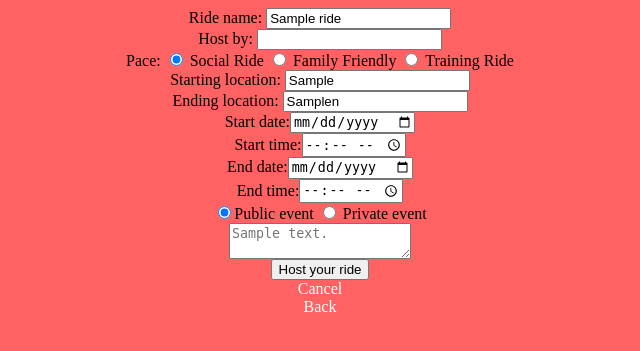
After one commit to nellagio/Giro_Della_Mappa, a Django app: page /ride/000/edit/ in a window 1280 px wide. The commit adds this page. Shown: the top 351 px of the page, without its empty margins (320-960 px from the left). Run offline with Django 3.2, Linux system fonts and the light colour scheme; tables that the repository leaves empty hold one stand-in row (values such as "Sample post").

Commit message:
edit page complete

```diff
--- /dev/null
+++ b/mygiro/girodm/templates/girodm/editride.html
@@ -0,0 +1,83 @@
+<!DOCTYPE html>
+<html lang="en">
+
+<head>
+    <style>
+        body {
+            background-color: rgba(255, 0, 0, 0.616);
+            text-align: center;
+        }
+
+        .form {
+            display: flex;
+            flex-direction: column;
+            justify-content: center;
+            align-items: center;
+        }
+
+        a {
+            text-decoration: none;
+            color: white;
+        }
+
+        a:hover {
+            text-decoration: none;
+            color: green;
+        }
+    </style>
+    <meta charset="UTF-8">
+    <meta name="viewport" content="width=device-width, initial-scale=1.0">
+    <title>{{ride.ride_name}} - GiroDM
+    </title>
+</head>
+
+<body>
+    <div class="main">
+
+        <form class="form" action="{% url 'girodm:editride' ride.code %}" method="post">
+            {% csrf_token %}
+
+            <label>Ride name: <input type="text" name="rideName" value="{{ride.ride_name}}" placeholder="{{ride.ride_name}}" /></label>
+
+            <label>Host by: <input type="text" name="hostName" value="{{ request.user.first_name }}" placeholder="{{ request.user.first_name }}"></label>
+
+            <label>Pace:
+                <label class="radio"><input type="radio" name="pace" value="ep" checked> Social Ride </label>
+                <label class="radio"><input type="radio" name="pace" value="ff"> Family Friendly </label>
+                <label class="radio"> <input type="radio" name="pace" value="tp"> Training Ride </label>
+            </label>
+
+            <label>Starting location: <input type="text" name="startLocation" value="{{ ride.start_location }}" placeholder="{{ ride.start_location }}"></label>
+
+            <label>Ending location: <input type="text" name="endLocation" value="{{ ride.end_location }}n" placeholder="{{ ride.end_location }}"></label>
+
+            <label>Start date:<input type="date" name="startDate" value="{{ride.start_time}}" placeholder="Starting date"></label>
+
+            <label>Start time:<input type="time" name="startTime" value="{{ride.start_time}}" placeholder="Start time"></label>
+
+            <label>End date:<input type="date" name="endDate" value="{{ride.end_time}}" placeholder="Ending time"></label>
+
+            <label>End time:<input type="time" name="endTime" value="{{ride.end_time}}" placeholder="End time"></label>
+
+            <label>
+                <label class="radio"><input type="radio" name="private" value="public" checked>Public event</label>
+                <label class="radio"><input type="radio" name="private" value="private"> Private event</label>
+            </label>
+
+            <textarea name="comments" value="{{ride.comments}}" placeholder="{{ride.comments}}"></textarea>
+
+            <div class="g-recaptcha" data-sitekey="6LeVHqwZAAAAALjMdMK_fV7Aq9F5l5ETRv5E64kf"></div>
+
+            <button type="submit">Host your ride</button>
+
+            <a href="{% url 'girodm:user' %}">Cancel</a>
+
+        </form>
+
+        <div class="links">
+            <a href="{% url 'girodm:user' %}">Back</a>
+        </div>
+    </div>
+</body>
+
+</html>
--- a/mygiro/girodm/templates/girodm/user.html
+++ b/mygiro/girodm/templates/girodm/user.html
@@ -46,7 +46,11 @@
         {% for ride in rides %}
         {% comment %} random code queries to find right url {% endcomment %}
         <a href="{% url "girodm:detail" ride.code %}">{{ride.ride_name}}</a>
+
+        <a href="{% url "girodm:editridepage" ride.code %}">Edit</a>
+
         {% endfor %}
+
         <div>
             <script>
             </script>
--- a/mygiro/girodm/urls.py
+++ b/mygiro/girodm/urls.py
@@ -11,5 +11,7 @@ urlpatterns = [
     path('register/', views.registerPage, name="register"),
     path('viewrides/', views.viewrides ,name="viewrides"),
     path('ride/<str:code>/', views.detail, name="detail"),
+    path('ride/<str:code>/edit/', views.editRidePage, name="editridepage"),
     path('create_a_ride/', views.createride, name="createride"),
+    path('ride/<str:code>/edit_a_ride/', views.editRide, name="editride"),
 ]
--- a/mygiro/girodm/views.py
+++ b/mygiro/girodm/views.py
@@ -80,20 +80,25 @@ def createride(request):
     host_name = request.POST['hostName']
     pace = request.POST['pace']
     start_location = request.POST['startLocation']
+    start_date = request.POST['startDate']
     start_time = request.POST['startTime']
+    display_start_time = datetime.strptime(start_date + start_time, '%Y-%m-%d%H:%M')
+    print(display_start_time)
     end_location = request.POST['endLocation']
+    end_date = request.POST['endDate']
     end_time = request.POST['endTime']
+    display_end_time = datetime.strptime(end_date + end_time, '%Y-%m-%d%H:%M')
+    # print(f'\n\n\n startdate {start_time} \n {start_date} \n enddate {end_date} \n {end_time}')
     private = 'private' in request.POST
     comments = request.POST['comments']
-    print(pace)
     ride = Ride(
         created_by = created_by,
         ride_name = ride_name,
         host_name = host_name,
         start_location = start_location,
-        start_time = start_time,
+        start_time = display_start_time,
         end_location = end_location,
-        end_time = end_time,
+        end_time = display_end_time,
         private = private,
         comments = comments,
         pace = pace,
@@ -103,6 +108,7 @@ def createride(request):
 
     return HttpResponseRedirect(reverse('girodm:detail',kwargs={"code":code}))
 
+# def ride(request, code):
 def detail(request, code):
     # must reference a variable outside of the try/except first when created a local variable
     ride = None
@@ -116,6 +122,49 @@ def detail(request, code):
 
     return render(request, 'girodm/ride.html',context)
 
+def editRidePage(request, code):
+    ride = Ride.objects.get(code=code)
+
+    context = {'ride': ride}
+
+    return render(request, 'girodm/editride.html', context)
+
+def editRide(request, code):
+
+    ride = Ride.objects.get(code=code)
+    created_by = request.user
+    ride_name = request.POST['rideName']
+    host_name = request.POST['hostName']
+    pace = request.POST['pace']
+    start_location = request.POST['startLocation']
+    start_date = request.POST['startDate']
+    start_time = request.POST['startTime']
+    display_start_time = datetime.strptime(start_date + start_time, '%Y-%m-%d%H:%M')
+    end_location = request.POST['endLocation']
+    end_date = request.POST['endDate']
+    end_time = request.POST['endTime']
+    display_end_time = datetime.strptime(end_date + end_time, '%Y-%m-%d%H:%M')
+    private = 'private' in request.POST
+    comments = request.POST['comments']
+
+    ride.ride_name = ride_name
+    ride.host_name = host_name
+    ride.start_location = start_location
+    ride.start_time = display_start_time
+    ride.end_location = end_location
+    ride.end_time = display_end_time
+    ride.private = private
+    ride.comments = comments
+    ride.pace = pace
+
+    ride.save()
+
+    return HttpResponseRedirect(reverse('girodm:detail',kwargs={"code":code}))
+
+    ride.save()
+
+    return HttpResponseRedirect(reverse('girodm:detail',kwargs={"code":code}))
+
 def viewrides(request):
     rides = None
     try:
```
Also changed, not shown: mygiro/girodm/templates/girodm/hostaride.html (+32 -29 lines), mygiro/girodm/models.py (line endings or trailing spaces).
